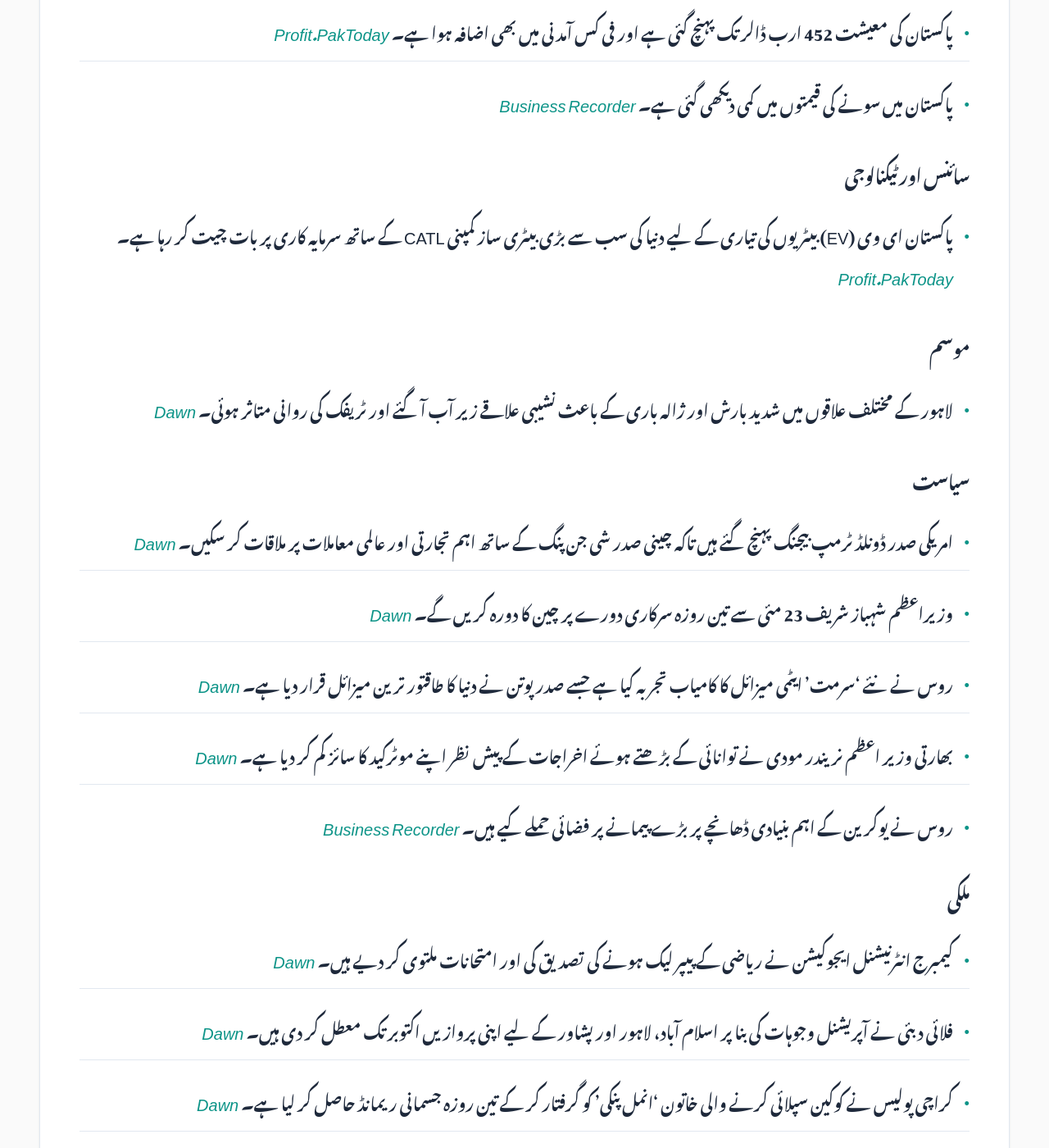
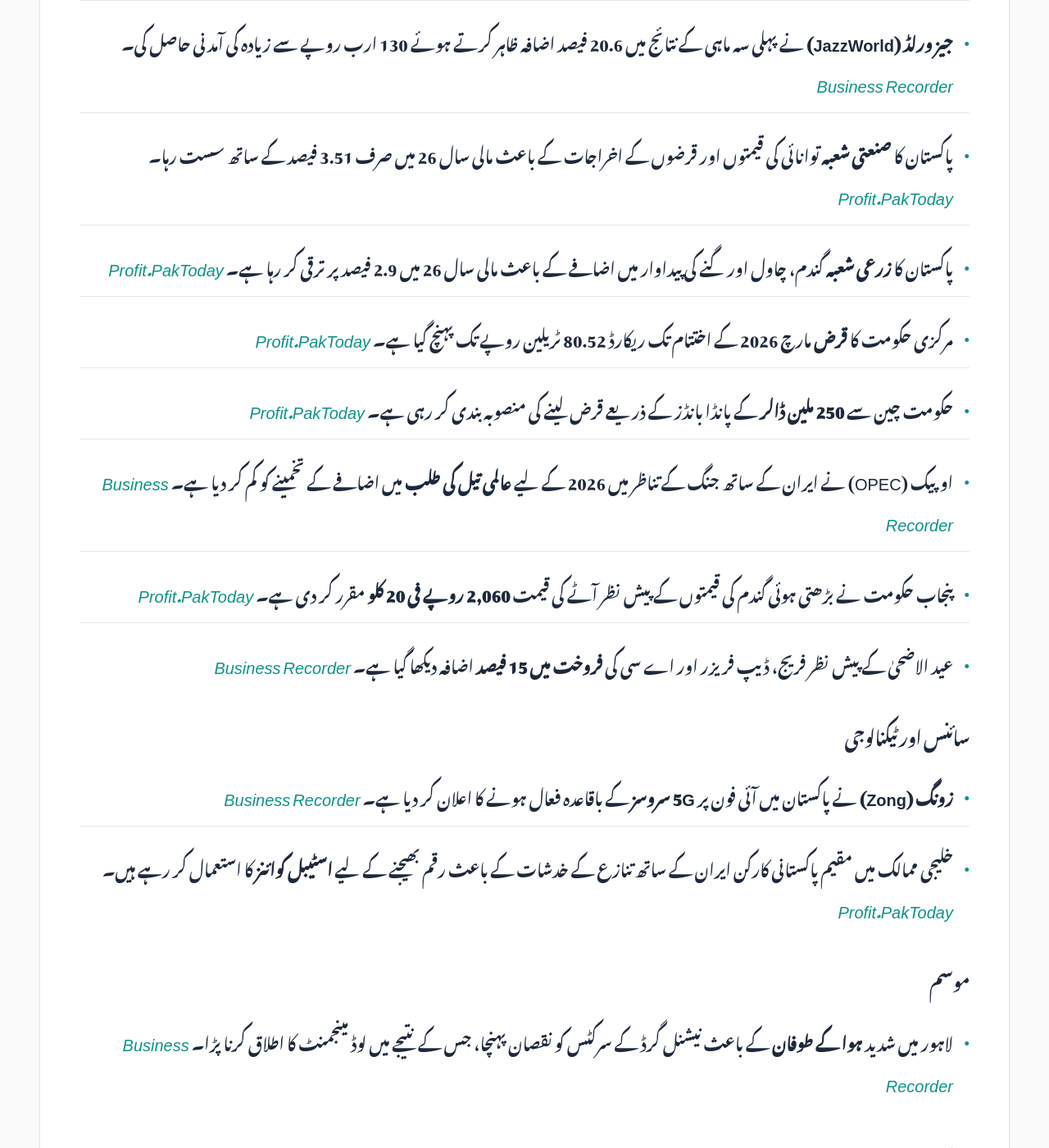
Before and after one commit to zsubzwary/news, a Jekyll site: the page built from ur/index.md, in a window 1280 px wide and 1400 px high, scrolled down 1031 px. Shown: the whole window at 82% size. Built offline with Jekyll 4.4.1, drawn with Linux system fonts in a browser that asks for light colours; some web fonts are replaced; some of the changed text lies outside the part shown.

Commit message:
DateTime; 2026-05-14T04:10:02.081Z

```diff
--- a/ur/index.md
+++ b/ur/index.md
@@ -7,48 +7,58 @@ rtl: true
 
 پاکستان کی تازہ خبروں کا خلاصہ
 
- &lrm; 13-May-2026 21:11PKT
+ &lrm; 14-May-2026 09:10PKT
 
-پڑھنے کا وقت : 4 منٹ
+پڑھنے کا وقت : 5 منٹ
 
 ### معیشت
-- پاکستان کی جی ڈی پی میں 3.99 فیصد اضافہ ہوا ہے، جس میں صنعتی شعبے کا اہم کردار رہا۔ *[Business Recorder](https://www.brecorder.com/news/40420979/pakistans-economy-expands-to-452bn-as-gdp-grows-399-in-q3-fy26)*
-- اسٹیٹ بینک آف پاکستان کو آئی ایم ایف سے 1.3 ارب ڈالر کی کھیپ موصول ہوئی ہے۔ *[Dawn](https://www.dawn.com/news/1999886/sbp-says-it-has-received-13bn-tranche-from-imf)*
-- حکومت ٹیکس چوری روکنے اور ریونیو بڑھانے کے لیے اے آئی (AI) پر مبنی ڈیجیٹل مانیٹرنگ پر غور کر رہی ہے۔ *[Business Recorder](https://www.brecorder.com/news/40421000/govt-weighs-ai-based-tax-enforcement-digital-monitoring-reforms-for-budget)*
-- پاکستان میں گیس سبسڈی کے نظام کو ختم کر کے اسے بی آئی ایس پی (BISP) کے ذریعے ہدف شدہ امداد سے بدلنے کا منصوبہ ہے۔ *[Profit.PakToday](https://profit.pakistantoday.com.pk/2026/05/13/pakistan-to-replace-%e2%82%a8140-billion-gas-subsidy-system-with-bisp-linked-support-under-imf-deal/)*
-- این اے بی نے گزشتہ تین سالوں میں 14.48 ٹریلین روپے کی ریکوری اور لاکھوں ایکڑ زمین واپس حاصل کی۔ *[Profit.PakToday](https://profit.pakistantoday.com.pk/2026/05/13/nab-recovers-%e2%82%a814-48-trillion-retrieves-4-96-million-acres-of-land-in-three-years/)*
-- پاکستان کی معیشت 452 ارب ڈالر تک پہنچ گئی ہے اور فی کس آمدنی میں بھی اضافہ ہوا ہے۔ *[Profit.PakToday](https://profit.pakistantoday.com.pk/2026/05/13/pakistans-economy-reaches-452-billion-as-per-capita-income-rises-to-1901-in-fy26/)*
-- پاکستان میں سونے کی قیمتوں میں کمی دیکھی گئی ہے۔ *[Business Recorder](https://www.brecorder.com/news/40420986/gold-price-per-tola-drops-by-rs1100-in-pakistan)*
+- آئی ایم ایف کی جانب سے 1.3 ارب ڈالر کی نئی فنڈنگ موصول ہو گئی ہے، جس سے اسٹیٹ بینک کے زرمبادلہ کے ذخائر 17 ارب ڈالر سے تجاوز کر گئے ہیں۔ *[Dawn](https://www.dawn.com/news/2000073/xi-calls-for-china-us-to-be-partners-not-rivals-as-high-stakes-talks-with-trump-begin-in-beijing)*
+- وفاقی بورڈ آف ریونیو (FBR) ٹیکس چوری روکنے اور محصولات میں اضافے کے لیے **مصنوعی ذہانت (AI)** پر مبنی نگرانی کے نظام پر غور کر رہا ہے۔ *[Dawn](https://www.dawn.com/news/2000063/fbr-mulls-ai-based-monitoring)*
+- نیشنل اکاؤنٹس کمیٹی کے مطابق، مالی سال 2025-26 کی تیسری سہ ماہی میں جی ڈی پی (GDP) میں **4 فیصد** سالانہ شرح سے اضافہ ریکارڈ کیا گیا ہے۔ *[Business Recorder](https://www.brecorder.com/news/40421099/nac-releases-q3-fy-2025-26-gdp-estimates-showing-4pc-yoy-growth)*
+- **ایزی پیسہ** نے مالی سال 2026 کی پہلی سہ ماہی میں 3.66 ارب روپے کا ریکارڈ منافع کمانے کا اعلان کیا ہے۔ *[Business Recorder](https://www.brecorder.com/news/40421110/easypaisa-bank-delivers-record-q1-2026-results-with-pbt-of-rs366bn)*
+- **جیز ورلڈ (JazzWorld)** نے پہلی سہ ماہی کے نتائج میں 20.6 فیصد اضافہ ظاہر کرتے ہوئے 130 ارب روپے سے زیادہ کی آمدنی حاصل کی۔ *[Business Recorder](https://www.brecorder.com/news/40421112/jazzworld-delivers-strong-q1-2026-results)*
+- پاکستان کا **صنعتی شعبہ** توانائی کی قیمتوں اور قرضوں کے اخراجات کے باعث مالی سال 26 میں صرف 3.51 فیصد کے ساتھ سست رہا۔ *[Profit.PakToday](https://profit.pakistantoday.com.pk/2026/05/14/pakistans-industrial-sector-slows-3-51-in-fy26-as-energy-borrowing-costs-weigh-on-output/)*
+- پاکستان کا **زرعی شعبہ** گندم، چاول اور گنے کی پیداوار میں اضافے کے باعث مالی سال 26 میں 2.9 فیصد پر ترقی کر رہا ہے۔ *[Profit.PakToday](https://profit.pakistantoday.com.pk/2026/05/14/pakistans-agriculture-sector-grows-2-9-in-fy26-as-wheat-rice-and-sugarcane-output-rises/)*
+- مرکزی حکومت کا **قرض** مارچ 2026 کے اختتام تک ریکارڈ 80.52 ٹریلین روپے تک پہنچ گیا ہے۔ *[Profit.PakToday](https://profit.pakistantoday.com.pk/2026/05/14/pakistans-debt-climbs-to-record-%e2%82%a880-5-trillion-by-march-2026/)*
+- حکومت چین سے **250 ملین ڈالر** کے پانڈا بانڈز کے ذریعے قرض لینے کی منصوبہ بندی کر رہی ہے۔ *[Profit.PakToday](https://profit.pakistantoday.com.pk/2026/05/14/finance-minister-leaves-for-china-as-pakistan-plans-250-million-panda-bond-issuance/)*
+- اوپیک (OPEC) نے ایران کے ساتھ جنگ کے تناظر میں 2026 کے لیے **عالمی تیل کی طلب** میں اضافے کے تخمینے کو کم کر دیا ہے۔ *[Business Recorder](https://www.brecorder.com/news/40421096/opec-cuts-2026-global-oil-demand-growth-forecast)*
+- پنجاب حکومت نے بڑھتی ہوئی گندم کی قیمتوں کے پیش نظر آٹے کی قیمت **2,060 روپے فی 20 کلو** مقرر کر دی ہے۔ *[Profit.PakToday](https://profit.pakistantoday.com.pk/2026/05/14/punjab-caps-flour-price-at-%e2%82%a82060-per-20kg-bag-amid-rising-wheat-costs/)*
+- عید الاضحیٰ کے پیش نظر فریج، ڈیپ فریزر اور اے سی کی **فروخت میں 15 فیصد** اضافہ دیکھا گیا ہے۔ *[Business Recorder](https://www.brecorder.com/news/40421115/sale-of-refrigerators-deep-freezers-amp-acs-gone-up-by-15pc)*
 
 ### سائنس اور ٹیکنالوجی
-- پاکستان ای وی (EV) بیٹریوں کی تیاری کے لیے دنیا کی سب سے بڑی بیٹری ساز کمپنی CATL کے ساتھ سرمایہ کاری پر بات چیت کر رہا ہے۔ *[Profit.PakToday](https://profit.pakistantoday.com.pk/2026/05/13/pakistan-holds-investment-talks-with-worlds-largest-ev-battery-maker-catl/)*
+- **زونگ (Zong)** نے پاکستان میں آئی فون پر **5G سروسز** کے باقاعدہ فعال ہونے کا اعلان کر دیا ہے۔ *[Business Recorder](https://www.brecorder.com/news/40421116/zong-announces-official-enablement-of-5g-services-on-iphones)*
+- خلیجی ممالک میں مقیم پاکستانی کارکن ایران کے ساتھ تنازع کے خدشات کے باعث رقم بھیجنے کے لیے **اسٹیبل کوائنز** کا استعمال کر رہے ہیں۔ *[Profit.PakToday](https://profit.pakistantoday.com.pk/2026/05/14/pakistani-workers-in-gulf-turn-to-stablecoins-for-remittances-amid-iran-war-concerns-report/)*
 
 ### موسم
-- لاہور کے مختلف علاقوں میں شدید بارش اور ژالہ باری کے باعث نشیبی علاقے زیر آب آ گئے اور ٹریفک کی روانی متاثر ہوئی۔ *[Dawn](https://www.dawn.com/news/1999950/heavy-rain-hailstorm-lash-lahore-inundating-low-lying-areas)*
+- لاہور میں شدید **ہوا کے طوفان** کے باعث نیشنل گرڈ کے سرکٹس کو نقصان پہنچا، جس کے نتیجے میں لوڈ مینجمنٹ کا اطلاق کرنا پڑا۔ *[Business Recorder](https://www.brecorder.com/news/40421089/load-management-enforced-in-lahore-after-damage-to-ngc-circuits)*
 
 ### سیاست
-- امریکی صدر ڈونلڈ ٹرمپ بیجنگ پہنچ گئے ہیں تاکہ چینی صدر شی جن پنگ کے ساتھ اہم تجارتی اور عالمی معاملات پر ملاقات کر سکیں۔ *[Dawn](https://www.dawn.com/news/1999895/trump-arrives-in-beijing-for-high-stakes-meeting-with-chinese-president-xi)*
-- وزیراعظم شہباز شریف 23 مئی سے تین روزہ سرکاری دورے پر چین کا دورہ کریں گے۔ *[Dawn](https://www.dawn.com/news/1999931/pm-shehbaz-to-undertake-official-three-day-china-visit-dpm-dar)*
-- روس نے نئے 'سرمت' ایٹمی میزائل کا کامیاب تجربہ کیا ہے جسے صدر پوتن نے دنیا کا طاقتور ترین میزائل قرار دیا ہے۔ *[Dawn](https://www.dawn.com/news/1999914/putin-hails-russias-test-launch-of-new-sarmat-nuclear-missile-calls-it-most-powerful)*
-- بھارتی وزیر اعظم نریندر مودی نے توانائی کے بڑھتے ہوئے اخراجات کے پیش نظر اپنے موٹرکید کا سائز کم کر دیا ہے۔ *[Dawn](https://www.dawn.com/news/1999923/modi-cuts-motorcade-size-to-save-fuel-amid-mounting-economic-pressure)*
-- روس نے یوکرین کے اہم بنیادی ڈھانچے پر بڑے پیمانے پر فضائی حملے کیے ہیں۔ *[Business Recorder](https://www.brecorder.com/news/40420992/russia-launches-air-attack-on-ukraine-infrastructure-military-intelligence-says)*
+- وزیر اعظم شہباز شریف **23 مئی** سے تین روزہ سرکاری دورے پر چین کا سفر کریں گے۔ *[Dawn](https://www.dawn.com/news/1999931/pm-shehbaz-to-undertake-official-three-day-china-visit-dpm-dar)*
+- پی ٹی آئی (PTI) نے ایم این اے اقبال آفریدی کے بیٹے کے **پناہ لینے (Asylum)** کے اقدام کا دفاع کیا ہے۔ *[Dawn](https://www.dawn.com/news/1999979/pti-defends-mna-iqbal-afridis-son-over-asylum-move-assails-govts-oppression)*
+- پیپلز پارٹی (PPP) نے حکومت کی **سولر انرجی پالیسی** اور نیٹ میٹرنگ میں تبدیلیوں پر شدید اعتراضات اٹھائے ہیں۔ *[Business Recorder](https://www.brecorder.com/news/40421092/ppp-raises-objections-to-solar-energy-policy)*
+- پنجاب کے وزیراعلیٰ کے دفتر نے وزیر اعلیٰ مریم نواز کے دوروں اور گاڑیوں کے حوالے سے **معلومات کے حصول کے حق (RTI)** کی درخواستوں کو مسترد کر دیا ہے۔ *[Dawn](https://www.dawn.com/news/1999927/punjab-cm-office-denies-rti-requests-seeking-details-of-maryams-tours-and-vehicles-luxury-jet-acquired-by-govt)*
 
-### ملکی
-- کیمبرج انٹرنیشنل ایجوکیشن نے ریاضی کے پیپر لیک ہونے کی تصدیق کی اور امتحانات ملتوی کر دیے ہیں۔ *[Dawn](https://www.dawn.com/news/1999962/cambridge-confirms-leak-of-as-level-mathematics-paper-postpones-upcoming-exam-as-precautionary-step)*
-- فلائی دبئی نے آپریشنل وجوہات کی بنا پر اسلام آباد، لاہور اور پشاور کے لیے اپنی پروازیں اکتوبر تک معطل کر دی ہیں۔ *[Dawn](https://www.dawn.com/news/1999930/flydubai-suspends-flights-to-islamabad-lahore-peshawar-till-oct-due-to-operational-issues)*
-- کراچی پولیس نے کوکین سپلائی کرنے والی خاتون 'انمل پنکی' کو گرفتار کر کے تین روزہ جسمانی ریمانڈ حاصل کر لیا ہے۔ *[Dawn](https://www.dawn.com/news/1999906/karachi-police-get-3-day-physical-remand-of-alleged-cocaine-queenpin-anmol-alias-pinky)*
-- اسلام آباد میں غیر قانونی تعمیرات اور زمین ہڑپ کرنے والے مافیا کے خلاف سخت کارروائی کا عزم کیا گیا ہے۔ *[Dawn](https://www.dawn.com/news/1999909/naqvi-says-land-grabbing-mafia-illegal-constructions-to-be-completely-eradicated-from-islamabad)*
-- الیکشن کمیشن نے اسلام آباد کے مقامی حکومتوں کے انتخابات کے لیے ضروری اقدامات نہ کرنے پر متعلقہ حکام کو وارننگ دے دی ہے۔ *[Dawn](https://www.dawn.com/news/1999951/ecp-warns-of-hearing-if-prerequisites-for-islamabad-local-govt-polls-not-met)*
+### قومی
+- محمد لیاقت کو اٹک میں **خودکش حملے** کو ناکام بنانے پر من bạc اعزاز سے نوازا گیا۔ *[Dawn](https://www.dawn.com/news/2000059/liaqat-posthumously-awarded-for-foiling-suicide-attack)*
+- ہیلنی پاسپورٹ انڈیکس میں پاکستان کے پاسپورٹ کو **100 ویں نمبر** پر رکھا گیا ہے۔ *[Dawn](https://www.dawn.com/news/2000039/henley-places-pakistani-passport-on-100th-spot)*
+- بلوچستان کے ضلع برکھان میں فوجی آپریشن کے دوران **پانچ فوجی شہید** اور سات دہشت گرد ہلاک ہوئے۔ *[Dawn](https://www.dawn.com/news/1999982/major-among-five-soldiers-martyred-during-operation-in-balochistans-barkhan-ispr)*
+- سپریم کورٹ نے **منشیات کے کیسز** میں فارنزک رپورٹوں کے حوالے سے طویل عرصے سے جاری تنازعہ کو حل کر دیا۔ *[Dawn](https://www.dawn.com/news/2000054/supreme-court-settles-controversy-over-drug-test-reports)*
+- صومالی قزاقوں کے قبضے میں موجود پاکستانی بحری عملے کی **محفوظ واپسی** کا مطالبہ کیا جا رہا ہے۔ *[Dawn](https://www.dawn.com/news/2000038/safe-return-of-seamen-held-by-somali-pirates-demanded)*
 
 ### بین الاقوامی
-- امریکہ نے فینٹائل سے آلودہ ادویات بیچنے والی ایک بھارتی کمپنی سے وابستہ 13 افراد پر ویزا پابندیوں کا اعلان کیا ہے۔ *[Dawn](https://www.dawn.com/news/1999898/us-to-impose-visa-curbs-on-13-people-linked-to-indian-firm-over-prescription-pills-laced-with-fentanyl)*
-- ایران نے اسرائیل کے لیے جاسوسی کرنے کے الزام میں ایک شخص کو پھانسی دے دی ہے۔ *[Business Recorder](https://www.brecorder.com/news/40420984/iran-hangs-man-accused-of-spying-for-israel)*
-- ایک چینی سپر ٹینکر بحیرہ احمر کے قریب سے گزر کر خلیج عمان پہنچ گیا ہے۔ *[Business Recorder](https://www.brecorder.com/news/40420996/chinese-oil-tanker-exits-strait-of-hormuz-stops-at-gulf-of-oman-data-shows)*
+- چین کے صدر شی جن پنگ اور امریکی صدر ڈونلڈ ٹرمپ کے درمیان بیجنگ میں **اعلیٰ سطح کی بات چیت** شروع ہو گئی ہے۔ *[Dawn](https://www.dawn.com/news/2000073/xi-calls-for-china-us-to-be-partners-not-rivals-as-high-stakes-talks-with-trump-begin-in-beijing)*
+- متحدہ عرب امارات نے اسرائیلی وزیراعظم نیتن یاہو کے **خفیہ دورے** کی اطلاعات کی تردید کر دی ہے۔ *[Dawn](https://www.dawn.com/news/2000091/uae-denies-reports-of-secret-netanyahu-visit)*
+- لبنان میں اسرائیل کے ساتھ جنگ بندی کے بعد سے **10,000 سے زائد گھر** تباہ یا متاثر ہو چکے ہیں۔ *[ARY](https://arynews.tv/lebanon-says-over-10000-homes-destroyed-since-israel-truce)*
 
 ### کھیل
-- بھارت میں فٹ بال ورلڈ کپ کی نشریات کے حوالے سے قانونی تنازع عدالت تک پہنچ گیا ہے۔ *[Business Recorder](https://www.brecorder.com/news/40420983/world-cup-broadcast-deadlock-ends-up-in-indian-court)*
+- لیونل میسی ایک بار پھر **ایم ایل ایس (MLS)** کی سب سے زیادہ تنخواہ لینے والے کھلاڑی رہے۔ *[ARY](https://arynews.tv/lionel-messi-tops-mls-salary-list-again)*
+
+### صحت
+- حکومت اور عالمی ادارہ صحت (WHO) نے **ہیپاٹائٹس سی کے خاتمے** کے لیے ایک بڑے قومی پروگرام کا آغاز کیا ہے۔ *[Dawn](https://www.dawn.com/news/1999970/pakistan-who-launch-prime-ministers-hepatitis-c-elimination-programme)*
+- یورپی یونین کی ایجنسی کے مطابق، کروز شپ پر ہنٹہ وائرس کے پھیلاؤ کے باوجود اس کے **میوٹیشن** کا کوئی ثبوت نہیں ملا۔ *[Dawn](https://www.dawn.com/news/1999980/no-indication-andes-strain-of-hantavirus-has-mutated-eu-agency)*
+- امریکی ڈیٹا کے مطابق، 2025 میں **نشہ آور ادویات کی زیادتی** سے ہونے والی اموات میں کمی آئی ہے۔ *[ARY](https://arynews.tv/cdc-reports-decrease-in-drug-overdose-deaths)*
 
 ### دیگر
-- کین فلم فیسٹیول کا باقاعدہ آغاز ہو گیا ہے۔ *[Business Recorder](https://www.brecorder.com/news/40420982/stars-descend-as-cannes-film-festival-opens-without-hollywood-backing)*
-- مشہور کامیڈین کونان او برائن 2027 کے آسکر ایوارڈز کی میزبانی کریں گے۔ *[Business Recorder](https://www.brecorder.com/news/40420981/conan-obrien-to-host-2027-oscars-organisers)*
-- پیراماؤنٹ اسکائی ڈائنس نے وارنر برادرز کے حصول کے لیے اپنی پیشکش کا دفاع کیا ہے۔ *[Business Recorder](https://www.brecorder.com/news/40420980/paramount-defends-warner-bid-amid-california-probe)*
+- کیمبرج انٹرنیشنل ایجوکیشن نے **ریاضی کے پیپر کے لیک** ہونے کی تصدیق کی اور امتحانات ملتوی کر دیے ہیں۔ *[Dawn](https://www.dawn.com/news/1999962/cambridge-confirms-leak-of-as-level-mathematics-paper-postpones-upcoming-exam-as-precautionary-step)*
+- فلائی دبئی نے آپریشنل وجوہات کی بنا پر اسلام آباد، لاہور اور پشاور کے لیے اپنی **پروازیں معطل** کر دی ہیں۔ *[Dawn](https://www.dawn.com/news/1999930/flydubai-suspends-flights-to-islamabad-lahore-peshawar-till-oct-due-to-operational-issues)*
+- نیٹ فلکس نے **'KPop Demon Hunters'** کے عالمی ٹور کا اعلان کر دیا ہے۔ *[ARY](https://arynews.tv/netflix-announces-kpop-demon-hunters-world-tour-with-live-performances)*
```
